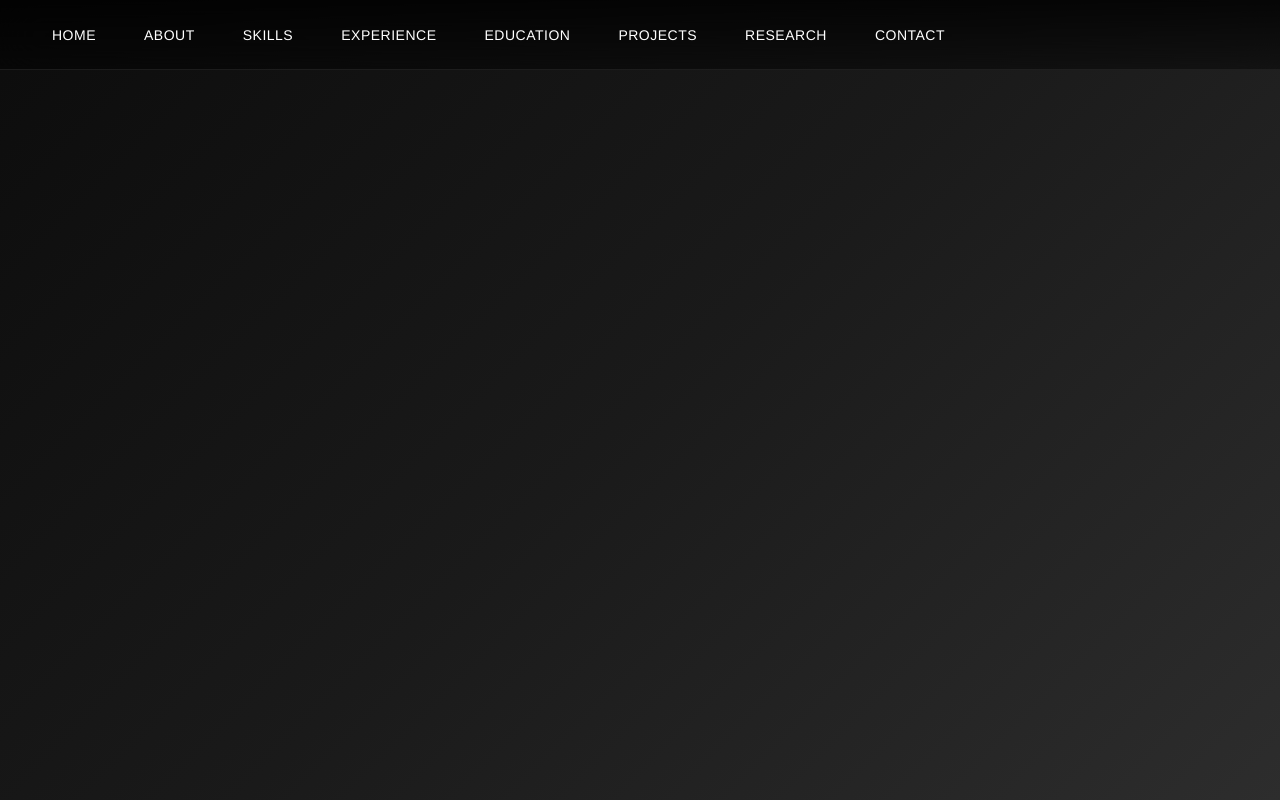
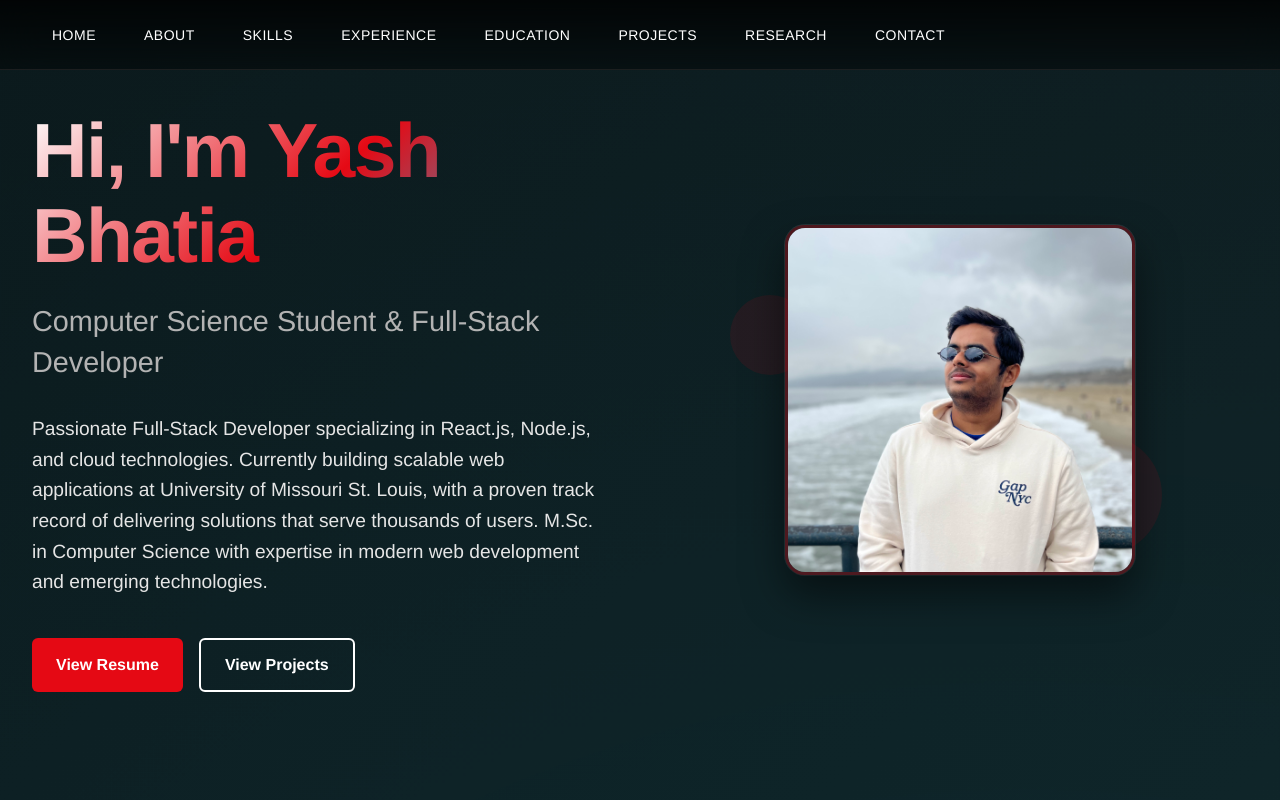
Before and after one commit to whywasyashtaken/Personal-Portfolio, a React (Create React App) app: page / in a window 1280 px wide. Shown: the top 800 px of the page. Built offline with nearby package versions, Linux system fonts and the light colour scheme.

Commit message:
Add default routes to handle root path and ensure Home component loads

```diff
--- a/src/App.js
+++ b/src/App.js
@@ -55,6 +55,8 @@ function App() {
       <Navbar />
       <Routes>
         <Route path="/Personal-Portfolio/" element={<Home />} />
+        <Route path="/Personal-Portfolio" element={<Home />} />
+        <Route path="/" element={<Home />} />
         <Route path="/Personal-Portfolio/about" element={<About />} />
         <Route path="/Personal-Portfolio/skills" element={<Skills />} />
         <Route path="/Personal-Portfolio/experience" element={<Experience />} />
```
